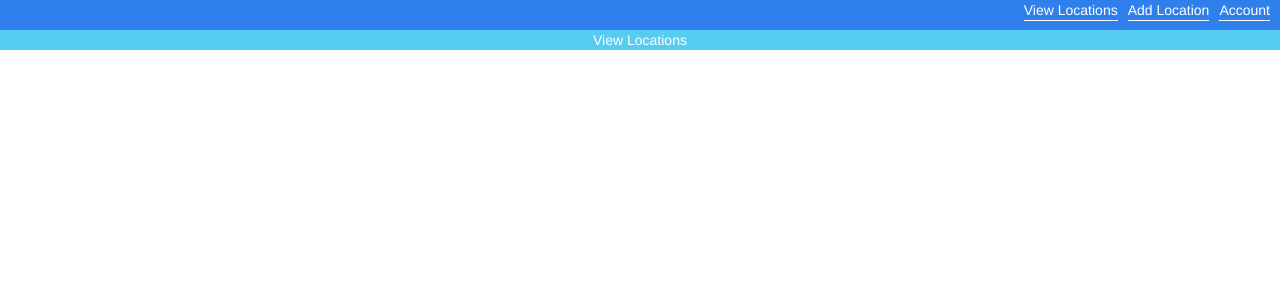
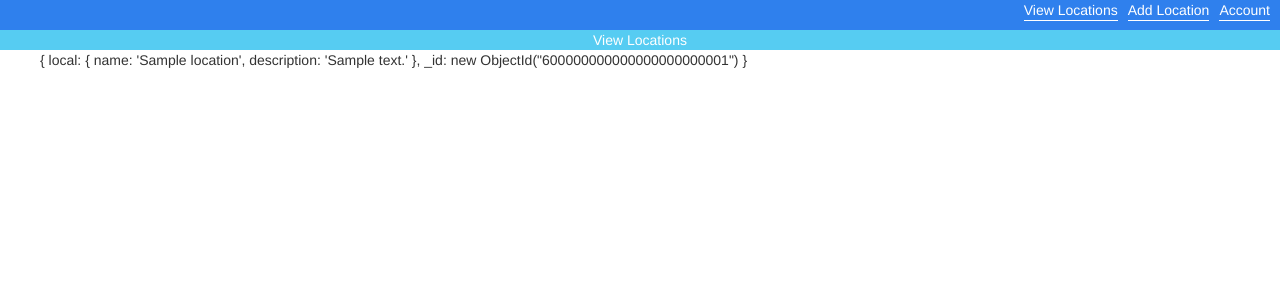
Before and after one commit to tfroseman/behrend-tour, a Node server app: page /view-locations in a window 1280 px wide. Shown: the top 300 px of the page. Run offline with Node 20, Linux system fonts and the light colour scheme; a user stored in the database is signed in; tables that the repository leaves empty hold one stand-in row (values such as "Sample post"); some libraries are stand-ins or nearby versions.

Commit message:
Saving and loading locations

```diff
--- a/app/routes.js
+++ b/app/routes.js
@@ -50,10 +50,16 @@ module.exports = function(app, passport) {
     // =====================================
     // PROTECTED
     app.get('/view-locations', isLoggedIn, function(req, res) {
-        //console.log(Location.find());
-        res.render('view-locations.ejs', {
-            user : req.user // get the user out of session and pass to template
+        var results = Location.find({}, function (err, locations){
+          if(err)
+            throw err;
+
+            res.render('view-locations.ejs', {
+                user : req.user, // get the user out of session and pass to template
+                locations : locations,
+            });
         });
+
 
 
     });
@@ -91,7 +97,7 @@ module.exports = function(app, passport) {
          if (err)
           throw err;
      });
-
+     res.redirect("/view-locations");
      });
     // =====================================
     // LOGOUT ==============================
--- a/views/view-locations.ejs
+++ b/views/view-locations.ejs
@@ -19,11 +19,9 @@
 
     <script src="/ckeditor/ckeditor.js"></script>
     <script src="/js/behrend-tour.js"></script>
-    <script>
-      var data = ['apple', 'orange', 'banana', 'mango']
-      table = populateTable(4, data);
-      document.getElementById('content').innerHTML = table;
-    </script>
+
+
+
   </head>
   <form action="/add-location" method="post">
 
@@ -43,7 +41,18 @@
       </div>
     </div>
 
+    <script>
+      var data = ['apple', 'orange', 'banana', 'mango']
+      table = populateTable(4, data);
+      document.getElementById('content').innerHTML = table;
+    </script>
+
   <div id="content">
+     <ul>
+       <% locations.forEach(function(location){ %>
+        <%- location %>
+       <% }); %>
+     </ul>
 
   </div>
   </form>
```
